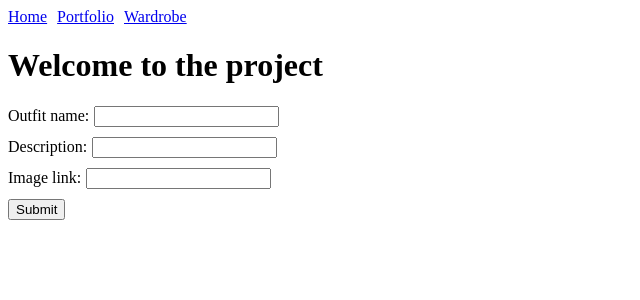
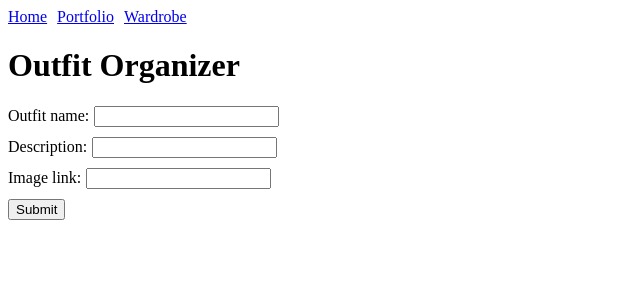
Before and after one commit to bennysuf/Outfit-Organizer, a React (Create React App) app in the folder my-app/: page /home in a window 1280 px wide. Shown: the top 300 px of the page, without its empty margins (0-640 px from the left). Built offline with nearby package versions, Linux system fonts and the light colour scheme; no server answers.

Commit message:
adds classname and changes text

```diff
--- a/my-app/src/Header.js
+++ b/my-app/src/Header.js
@@ -1,6 +1,6 @@
 
-function Header(){
-return <h1>Welcome to the project</h1>
+function Header() {
+    return <h1 className="header">Outfit Organizer</h1>
 }
 
 export default Header;
```
